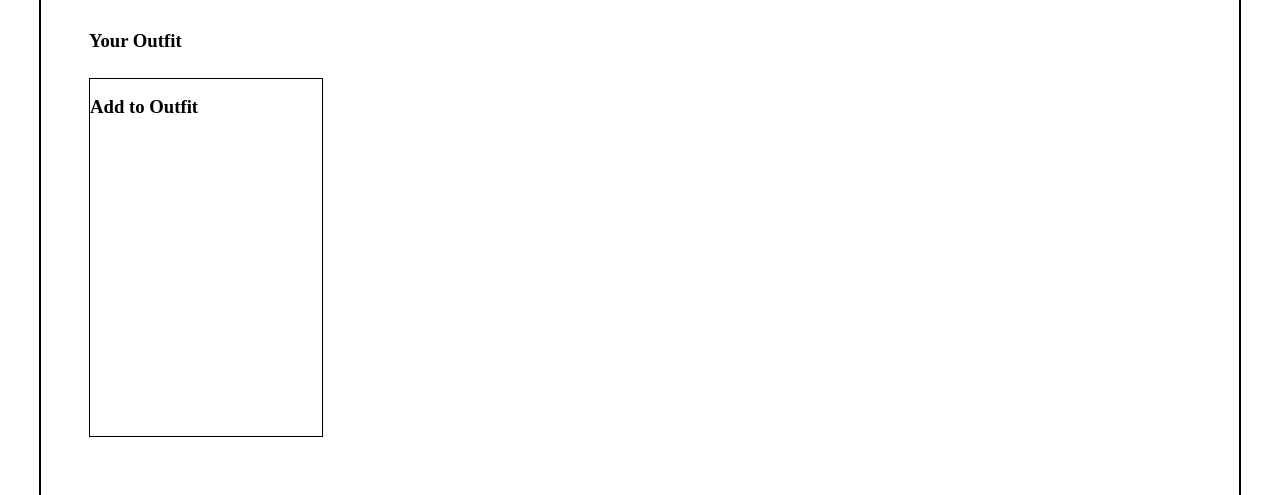
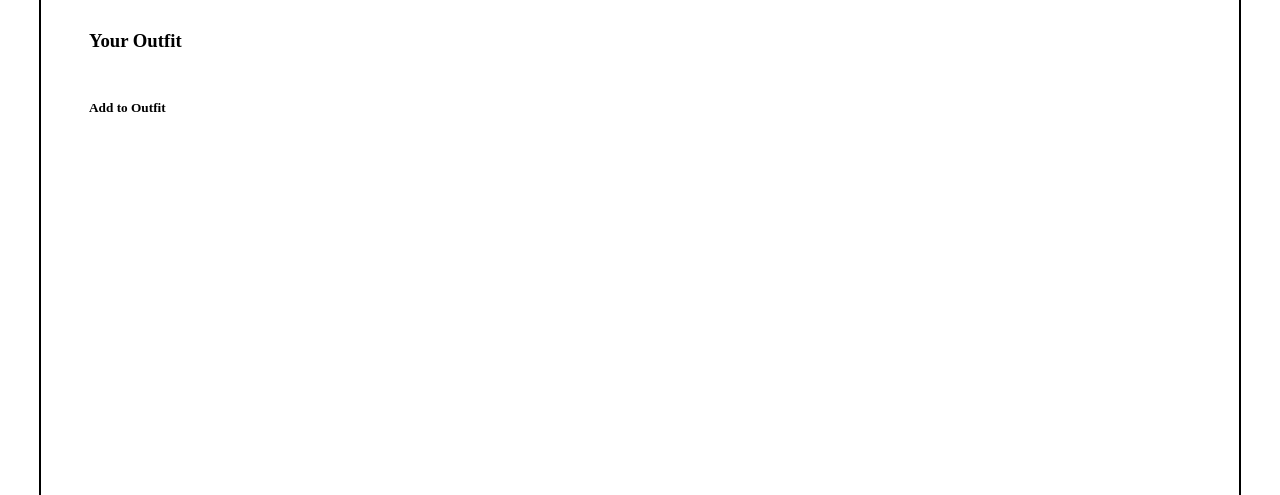
Before and after one commit to Quintessestial-Queues/project-catwalk, a React (Create React App) app in the folder client/: page / in a window 1280 px wide. Shown: the part 1419-1914 px from the top of the page. Built offline with nearby package versions, Linux system fonts and the light colour scheme; the HTML template or start-up script is replaced by a standard one.

Commit message:
working on outfit list functionality

```diff
--- a/client/src/RelatedItems/ProductCard.jsx
+++ b/client/src/RelatedItems/ProductCard.jsx
@@ -1,13 +1,13 @@
-import React from 'react';
+import React, { useState } from 'react';
 import ProductInfo from './ProductInfo.jsx';
 import styles from './relatedItems.module.css'
 
-const ProductCard = ({ product, image, outfit }) => {
+const ProductCard = ({ product, image, outfit, handleClick }) => {
   return (
     <div className={styles.productCard}>
       {/* <button className='action-button' /> */}
       <div className={styles.img}>
-        <img src={image} className={styles.img}/>
+        <img src={image} onClick={() => handleClick(product)} className={styles.img}/>
       </div>
       <ProductInfo product={product}/>
     </div>
--- a/client/src/RelatedItems/RelatedProductCards.jsx
+++ b/client/src/RelatedItems/RelatedProductCards.jsx
@@ -3,13 +3,13 @@ import ProductCard from './ProductCard.jsx'
 import styles from './relatedItems.module.css'
 import { dummyProductStyles } from '../dummyData.js'
 
-const RelatedProductCards = ({ products }) => {
+const RelatedProductCards = ({ products, handleClick}) => {
   return (
     <div>
       <h3 id={styles.relatedItemsTitle}>Related Items and Comparisons</h3>
       <div id={styles.relatedProductsContainer}>
         {products.map((product, index) => {
-          return <ProductCard product={product} image={dummyProductStyles.results[0].photos[0].thumbnail_url} key={index} />
+          return <ProductCard product={product} handleClick={handleClick} image={dummyProductStyles.results[0].photos[0].thumbnail_url} key={index} />
         })}
       </div>
     </div>
--- a/client/src/RelatedItems/YourOutfit.jsx
+++ b/client/src/RelatedItems/YourOutfit.jsx
@@ -1,19 +1,21 @@
-import React from 'react';
-import ProductCard from './ProductCard.jsx'
-import styles from './relatedItems.module.css'
-import { dummyProductStyles } from '../dummyData.js'
+import React, { useState } from 'react';
+import ProductCard from './ProductCard.jsx';
+import styles from './relatedItems.module.css';
+// import PlusSign from '../../../assets/plus-sign.png';
+import { dummyProductStyles } from '../dummyData.js';
 
 const YourOutfit = ({ outfits }) => {
   return (
     <div>
       <h3 id={styles.relatedItemsTitle}>Your Outfit</h3>
       <div id={styles.relatedProductsContainer}>
-        <div className={styles.productCard}>
-          <h3>Add to Outfit</h3>
+        <div id={styles.addOutfitCard}>
+          {/* <img src={PlusSign}/> */}
+          <h5>Add to Outfit</h5>
         </div>
-        {/* {outfits.map((outfit, index) => {
+        {outfits.map((outfit, index) => {
           return <ProductCard product={outfit} image={dummyProductStyles.results[0].photos[0].thumbnail_url} key={index} />
-        })} */}
+        })}
       </div>
     </div>
   )
--- a/client/src/RelatedItems/index.jsx
+++ b/client/src/RelatedItems/index.jsx
@@ -1,4 +1,4 @@
-import React, { useState } from 'react';
+import React, { useState, useEffect } from 'react';
 import styles from './relatedItems.module.css';
 import RelatedProductCards from './RelatedProductCards.jsx'
 import YourOutfit from './YourOutfit.jsx';
@@ -6,11 +6,22 @@ import { dummyProducts, dummyProductStyles } from '../dummyData.js'
 
 function RelatedItems () {
   const [data, setData] = useState(dummyProducts)
-  const [outfitList, setOutfit] = useState(dummyProducts)
+  const [outfitList, setOutfit] = useState([])
+
+  var productListClick = (product) => {
+    var productId = product.id
+    if (!outfitList.some(obj => obj.id === productId)) {
+      setOutfit([...outfitList, product])
+    }
+  }
+
+  useEffect(() => {
+    console.log('Outfit added!')
+  })
 
   return (
     <div id={styles.relatedItemsGrid}>
-      <RelatedProductCards products={data} />
+      <RelatedProductCards products={data} handleClick={productListClick}/>
       <YourOutfit outfits={outfitList}/>
     </div>
   )
--- a/client/src/RelatedItems/relatedItems.module.css
+++ b/client/src/RelatedItems/relatedItems.module.css
@@ -16,7 +16,7 @@
   gap: 0px 0px;
   padding: 0px;
   margin: 20px 40px 20px;
-  overflow: auto;
+  overflow: scroll;
 }
 #relatedProductsContainer {
   display: grid;
@@ -25,7 +25,7 @@
   gap: 0px 0px;
   padding: 0px;
   margin: 20px 40px 20px;
-  overflow: auto;
+  overflow: scroll;
 }
 .productCard {
   display: grid;
@@ -34,6 +34,13 @@
   gap: 0px 0px;
   /* padding: 9px; */
   border-style: solid;
+  border-width: 1px;
+  margin: 8px;
+}
+#addOutfitCard {
+  display: grid;
+  grid-template-columns: 1fr;
+  border-style: transparent;
   border-width: 1px;
   margin: 8px;
 }
```
Also changed, not shown: 1 other file (tests, documents, lock files or other folders).
